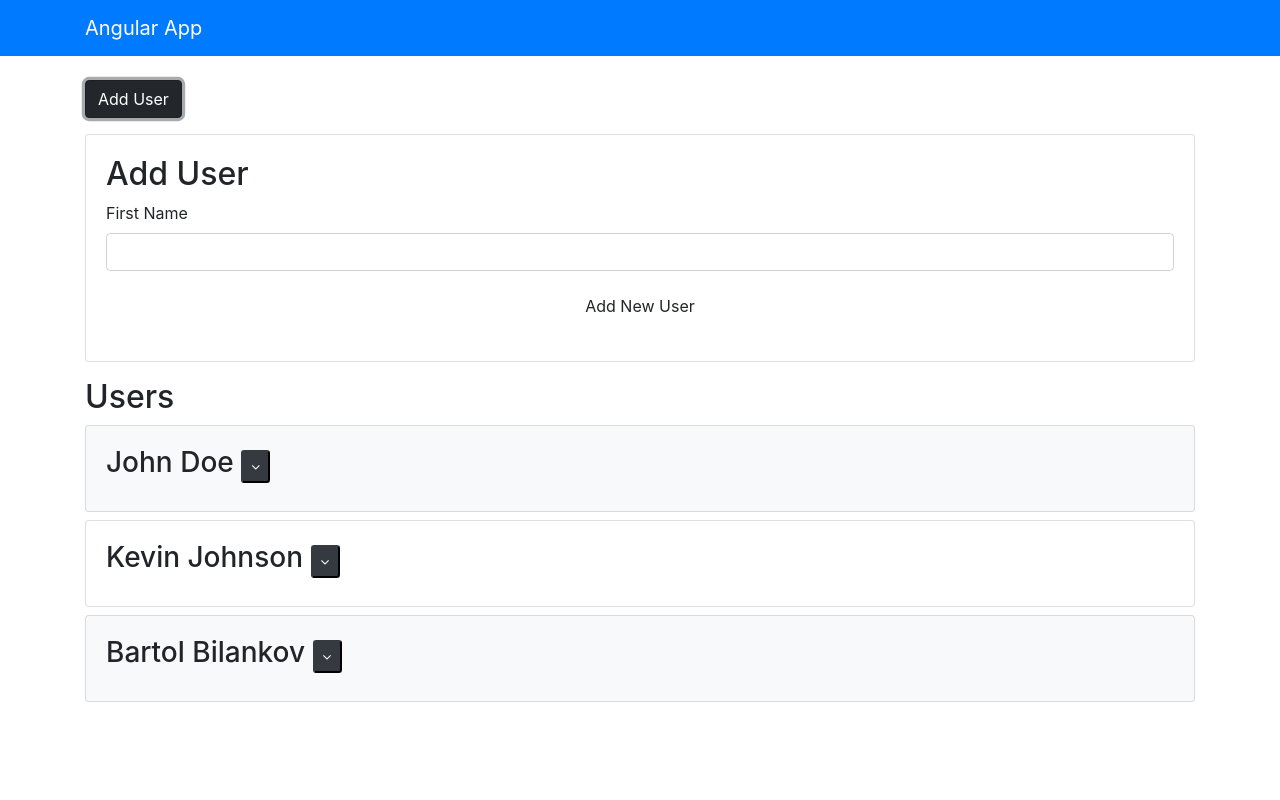
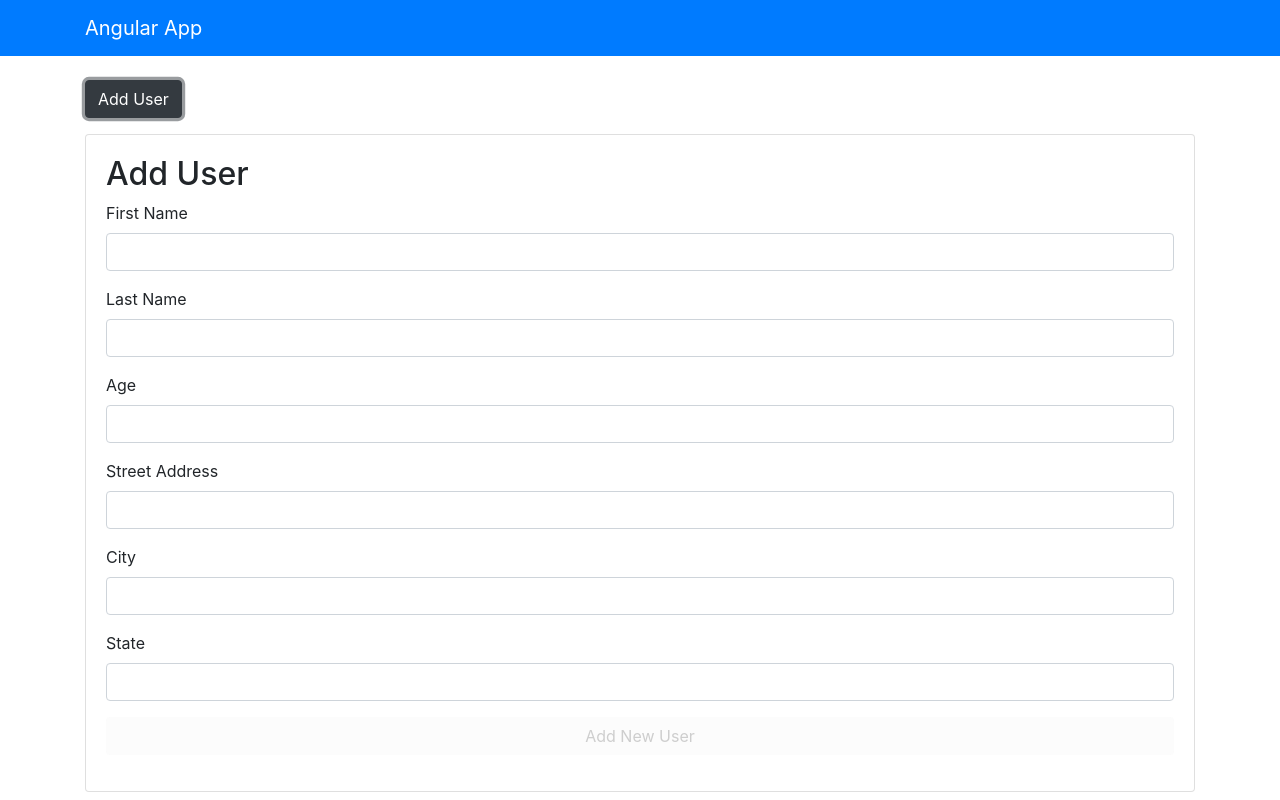
Before and after one commit to MsMatki/Angular-app, an Angular app: page / in a window 1280 px wide. Both pictures are taken after a click on the button "Add User". Shown: the top 800 px of the page. Built offline with nearby package versions, Linux system fonts and the light colour scheme.

Commit message:
update v4

```diff
--- a/package.json
+++ b/package.json
@@ -20,7 +20,7 @@
     "@angular/platform-browser": "~7.0.0",
     "@angular/platform-browser-dynamic": "~7.0.0",
     "@angular/router": "~7.0.0",
-    "bootstrap": "4.0.0-beta.2",
+    "bootstrap": "^4.0.0-beta.2",
     "core-js": "^2.5.4",
     "font-awesome": "^4.7.0",
     "jquery": "^3.3.1",
--- a/src/app/app.module.ts
+++ b/src/app/app.module.ts
@@ -1,5 +1,6 @@
 import { BrowserModule } from '@angular/platform-browser';
 import { NgModule } from '@angular/core';
+import {FormsModule} from '@angular/forms'
 
 import { AppRoutingModule } from './app-routing.module';
 import { AppComponent } from './app.component';
@@ -16,7 +17,8 @@ import { NavbarComponent } from './components/navbar/navbar.component';
   ],
   imports: [
     BrowserModule,
-    AppRoutingModule
+    AppRoutingModule,
+    FormsModule
   ],
   providers: [],
   bootstrap: [AppComponent]
--- a/src/app/components/users/users.component.html
+++ b/src/app/components/users/users.component.html
@@ -2,20 +2,38 @@
 <div class="card card-body mb-3" *ngIf="showUserForm">
   <h2>Add User</h2>
   <form (submit)="onSubmit($event)">
+
     <div class="form-group">
       <label>First Name</label>
-      <input (keydown)="fireEvent($event)" type="text" class="form-control" name="first-name">
+      <input type="text" [(ngModel)]="user.firstName" class="form-control" name="firstName">
+    </div>
+    <div class="form-group">
+      <label>Last Name</label>
+      <input type="text" [(ngModel)]="user.lastName" class="form-control" name="lastName">
+    </div>
+    <div class="form-group">
+      <label>Age</label>
+      <input type="number" [(ngModel)]="user.age" class="form-control" name="age">
+    </div>
+    <div class="form-group">
+      <label>Street Address</label>
+      <input type="text" [(ngModel)]="user.address.street" class="form-control" name="street">
+    </div>
+    <div class="form-group">
+      <label>City</label>
+      <input type="text" [(ngModel)]="user.address.city" class="form-control" name="city">
+    </div>
+    <div class="form-group">
+      <label>State</label>
+      <input type="text" [(ngModel)]="user.address.state" class="form-control" name="state">
     </div>
 
-
-
-    <button (click)="addUser({firstName: 'Mary', lastName: 'Williams', isActive: true})" [disabled]="!enableAdd" class="btn btn-block mb-3">Add
+    <button (click)="addUser()" [disabled]="user.firstName == '' || user.lastName == '' " class="btn btn-block mb-3">Add
       New User</button>
   </form>
 </div>
 
 <h2>Users</h2>
-
 
 <ul class="list-unstyled" *ngIf='loaded && users?.length > 0'>
   <li class="card card-body mb-2" *ngFor='let user of users' [class.bg-light]="user.isActive">
@@ -28,9 +46,9 @@
     </h3>
 
     <ul class="list-group" *ngIf='!user.hide && user.age && user.address'>
-      <li class="list-group-item">Age: {{ user.age }}</li>
-      <li class="list-group-item">Address: {{user.address.street}} {{user.address.city}} {{user.address.state}}</li>
-      <li class="list-group-item">Joined: {{ user.registered | date}}</li>
+      <li class="list-group-item"><strong>Age: </strong>{{ user.age }}</li>
+      <li class="list-group-item"><strong>Address: </strong>{{user.address.street}} {{user.address.city}} {{user.address.state}}</li>
+      <li class="list-group-item"><strong>Joined: </strong>{{ user.registered | date}}</li>
     </ul>
   </li>
 </ul>
--- a/src/app/components/users/users.component.ts
+++ b/src/app/components/users/users.component.ts
@@ -7,10 +7,20 @@ import { User } from '../../models/User'
   styleUrls: ['./users.component.css']
 })
 export class UsersComponent implements OnInit {
+  user: User = {
+    firstName:'',
+    lastName:'',
+    age: null,
+    address:{
+      street:'',
+      city:'',
+      state:''
+    }
+  }
   users: User[];
   showExtended: boolean = true;
   loaded: boolean = false;
-  enableAdd: boolean = true;
+  enableAdd: boolean = false;
   showUserForm: boolean = false;
 
   constructor() { }
@@ -70,8 +80,20 @@ export class UsersComponent implements OnInit {
     );*/
   }
 
-  addUser(user: User) {
-    this.users.push(user);
+  addUser() {
+    this.user.isActive = true;
+    this.user.registered = new Date();
+    this.users.unshift(this.user);
+    this.user = {
+      firstName:'',
+      lastName:'',
+      age: null,
+      address:{
+        street:'',
+        city:'',
+        state:''
+      }
+    }
   }
 
   onSubmit(e){
```
Also changed, not shown: 1 other file (tests, documents, lock files or other folders).
